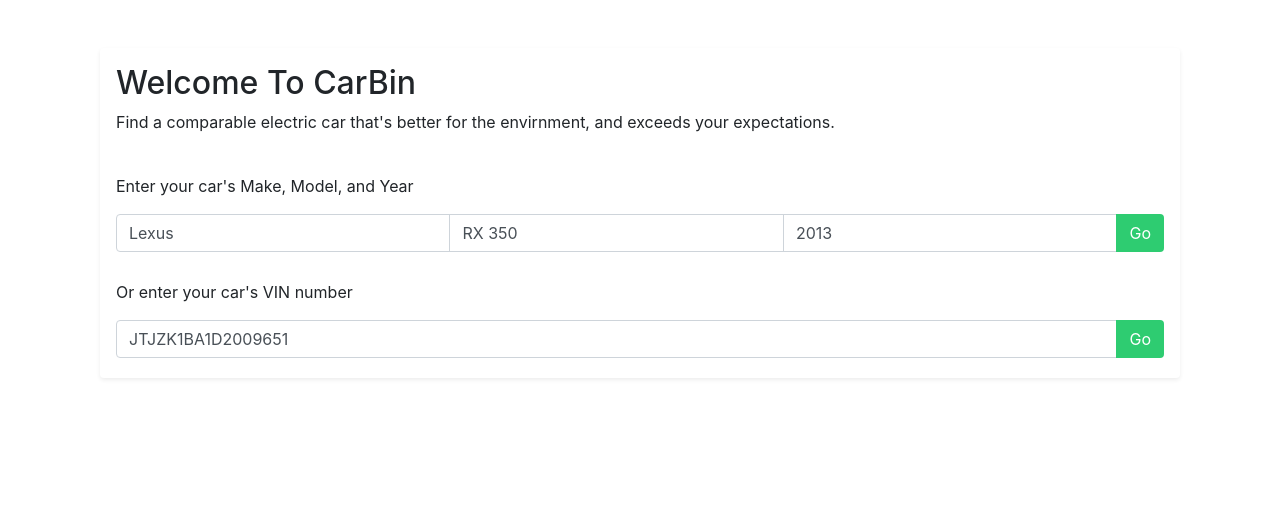
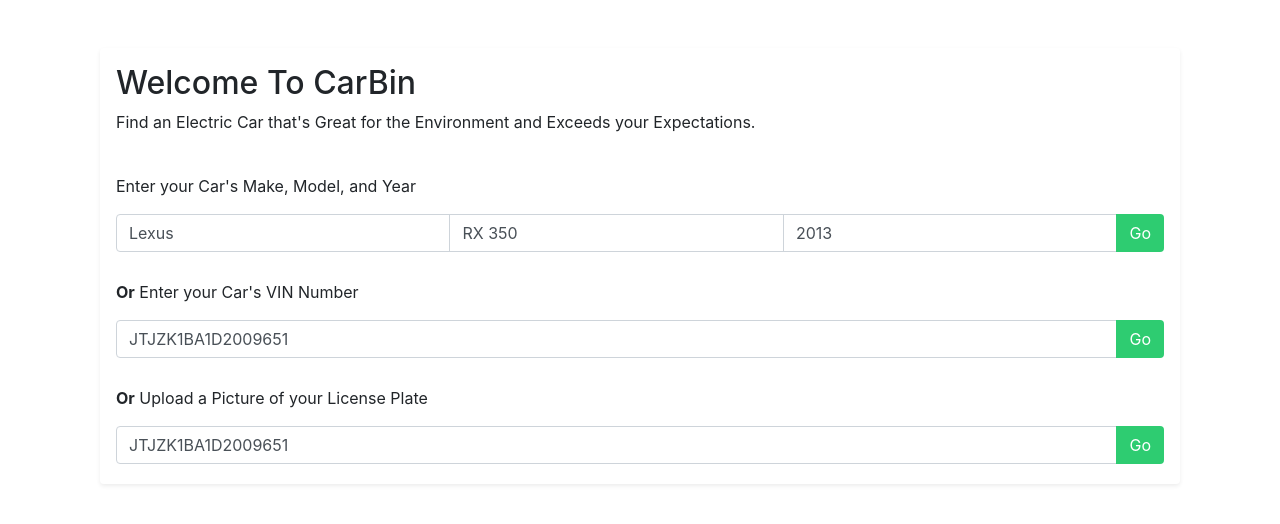
Before and after one commit to JosephShepin/CarBin, a Flask app: page / in a window 1280 px wide. Shown: the part 62-586 px from the top of the page. Run offline with Flask 2, Linux system fonts and the light colour scheme; some libraries are stand-ins or nearby versions.

Commit message:
html tweaks3

```diff
--- a/templates/collect.html
+++ b/templates/collect.html
@@ -4,9 +4,9 @@
         <br>
         <div class="shadow-sm p-3 mb-5 bg-white rounded">
             <h2>Welcome To CarBin</h2>
-            <p>Find a comparable electric car that's better for the envirnment, and exceeds your expectations.</p>
+            <p>Find an Electric Car that's Great for the Environment and Exceeds your Expectations.</p>
            	<br>
-            <p>Enter your car's Make, Model, and Year</p>
+            <p>Enter your Car's Make, Model, and Year</p>
 			<form method="GET" action="/results" style="margin-bottom:-12px">
 				<div class="input-group mb-3">
 					<input required name="make" class="form-control" id="make-input" style="display:inline-block" value="Lexus" placeholder="Car's Make" />
@@ -18,7 +18,17 @@
 				</div>
 			</form>
 			<br>
-            <p>Or enter your car's VIN number</p>
+			<p><b>Or</b> Enter your Car's VIN Number</p>
+			<form method="GET" action="/results" style="margin-bottom:-12px">
+				<div class="input-group mb-3">
+					<input required name="vin" class="form-control" id="vin-input" style="display:inline-block" value="JTJZK1BA1D2009651" placeholder="Car's Vin Number" />
+					<div class="input-group-append">
+						<input style="display:inline-block; background-color: #2ECC71; color: white;" value="Go" type="submit" class="btn"></input>
+					</div>
+				</div>
+			</form>
+			<br>
+			<p><b>Or</b> Upload a Picture of your License Plate</p>
 			<form method="GET" action="/results" style="margin-bottom:-12px">
 				<div class="input-group mb-3">
 					<input required name="vin" class="form-control" id="vin-input" style="display:inline-block" value="JTJZK1BA1D2009651" placeholder="Car's Vin Number" />
```
